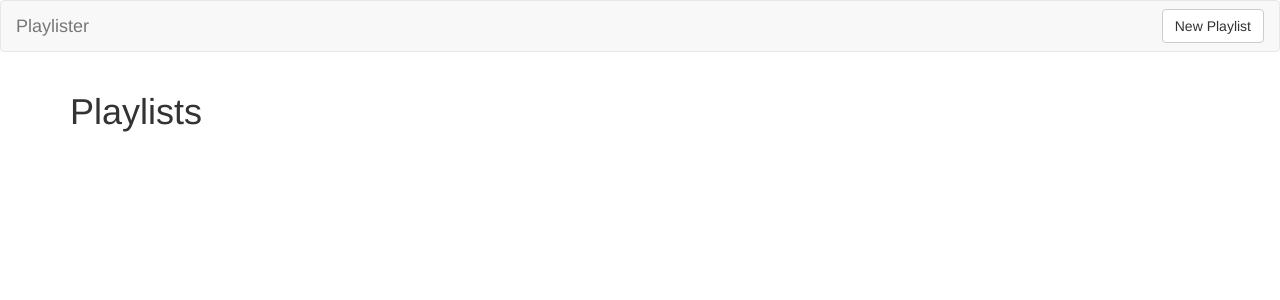
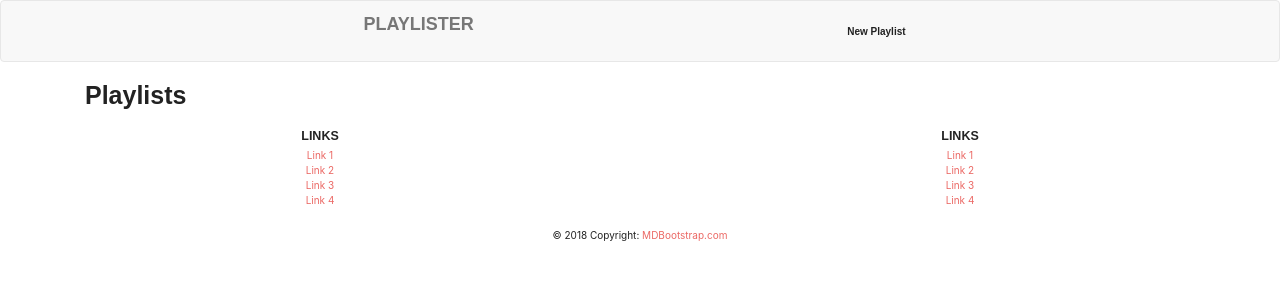
Before and after one commit to johnmontejano/Playlister, a Flask app: page / in a window 1280 px wide. Shown: the top 300 px of the page. Run offline with Flask 2, Linux system fonts and the light colour scheme; data that the repository does not hold is empty; some libraries are stand-ins or nearby versions; some web fonts are replaced.

Commit message:
added created_at, footer, and bootstrap theme

```diff
--- a/app.py
+++ b/app.py
@@ -2,6 +2,8 @@ from flask import Flask, render_template, request, redirect, url_for
 from pymongo import MongoClient
 from bson.objectid import ObjectId
 import os
+from datetime import datetime
+
 
 host = os.environ.get('MONGODB_URI', 'mongodb://localhost:27017/Playlister')
 client = MongoClient(host=f'{host}?retryWrites=false')
@@ -30,15 +32,17 @@ def playlists_edit(playlist_id):
     """Show the edit form for a playlist."""
     playlist = playlists.find_one({'_id': ObjectId(playlist_id)})
     return render_template('playlists_edit.html', playlist=playlist, title='Edit Playlist')
-
+#submit playlists
 @app.route('/playlists', methods=['POST'])
 def playlists_submit():
     """Submit a new playlist."""
     playlist = {
         'title': request.form.get('title'),
         'description': request.form.get('description'),
-        'videos': request.form.get('videos').split()
+        'videos': request.form.get('videos').split(),
+        'created_at': datetime.now()
     }
+    print(playlist)
     playlist_id = playlists.insert_one(playlist).inserted_id
     return redirect(url_for('playlists_show', playlist_id=playlist_id))
 
--- a/templates/base.html
+++ b/templates/base.html
@@ -5,7 +5,7 @@
   <meta charset='utf-8'>
   <title>Playlister</title>
   <link rel='stylesheet' href='https://maxcdn.bootstrapcdn.com/bootstrap/3.3.7/css/bootstrap.min.css'>
-
+  <link rel='stylesheet' href='https://bootswatch.com/4/journal/bootstrap.min.css'>
 </head>
 <body>
     {% include 'partials/navbar.html' %}
@@ -18,5 +18,33 @@
   <script src="//code.jquery.com/jquery-1.12.0.min.js"></script>
   <script src="//code.jquery.com/jquery-migrate-1.2.1.min.js"></script>
   <script src='https://maxcdn.bootstrapcdn.com/bootstrap/3.3.7/js/bootstrap.min.js'></script>
+  <footer class='page-footer font-small blue pt-4'>
+      <div class='container-fluid text-center'>
+           <div class='row'>
+           <hr class='clearfix w-100 d-md-none pb-3'>
+           <div class='col-md-6 mb-md-0 mb-3'>
+               <h5 class='text-uppercase'>Links</h5>
+               <ul class='list-unstyled'>
+                   <li><a href='#!'>Link 1</a></li>
+                   <li><a href='#!'>Link 2</a></li>
+                   <li><a href='#!'>Link 3</a></li>
+                   <li><a href='#!'>Link 4</a></li>
+               </ul>
+           </div>
+           <div class='col-md-6 mb-md-0 mb-3'>
+               <h5 class='text-uppercase'>Links</h5>
+               <ul class='list-unstyled'>
+                   <li><a href='#!'>Link 1</a></li>
+                   <li><a href='#!'>Link 2</a></li>
+                   <li><a href='#!'>Link 3</a></li>
+                   <li><a href='#!'>Link 4</a></li>
+               </ul>
+           </div>
+           </div>
+      </div>
+      <div class='footer-copyright text-center py-3'>© 2018 Copyright:
+         <a href='https://mdbootstrap.com/education/bootstrap/'> MDBootstrap.com</a>
+      </div>
+  </footer>
 </body>
 </html>
--- a/templates/playlists_show.html
+++ b/templates/playlists_show.html
@@ -13,7 +13,11 @@
 
 <div class='row'>
     <div class='col-sm-6 col-sm-offset-3'>
-        <h1>{{ playlist.title }}</h1>
+        <h1>{{playlist.title}}</h1>
+        {% if playlist.created_at %}
+        <p class='text-muted'>Created on {{ playlist.created_at.strftime('%A, %d %B, %Y') }}
+            at {{ playlist.created_at.strftime('%I:%M %p') }}</p>
+        {% endif %}
         <h2>{{ playlist.description }}</h2>
         {% for video in playlist.videos %}
             <div class="card"><div class="card-body">
```
